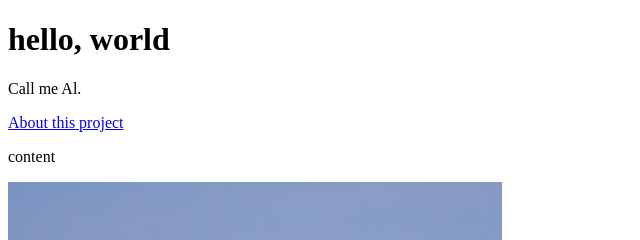
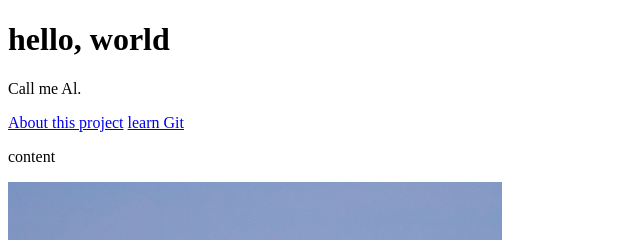
Before and after one commit to alan-brennan/website, a plain HTML site: page index.html in a window 1280 px wide. Shown: the top 240 px of the page, 0-640 px from the left. Drawn offline with Linux system fonts and the light colour scheme.

Commit message:
add link to index file

```diff
--- a/index.html
+++ b/index.html
@@ -7,6 +7,7 @@
       <h1>hello, world</h1>
       <p>Call me Al.</p>
       <a href="about.html">About this project</a>
+      <a href="http://learnenough.com/git-tutorial">learn Git</a>
       <p>content</p>
       <img src="images/breaching_whale.jpg" alt="Description">
     </body>
```
